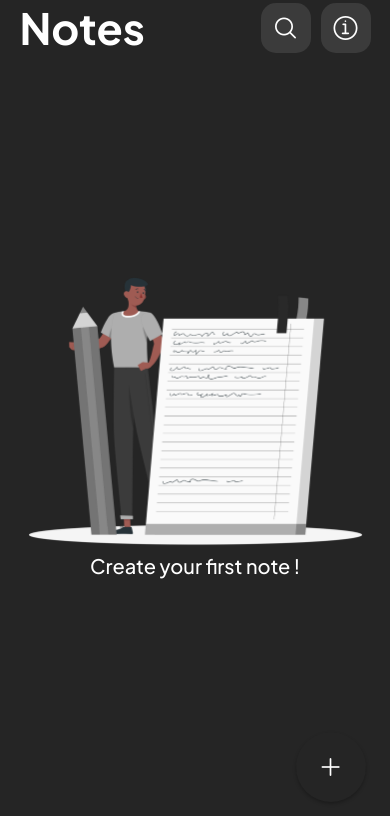
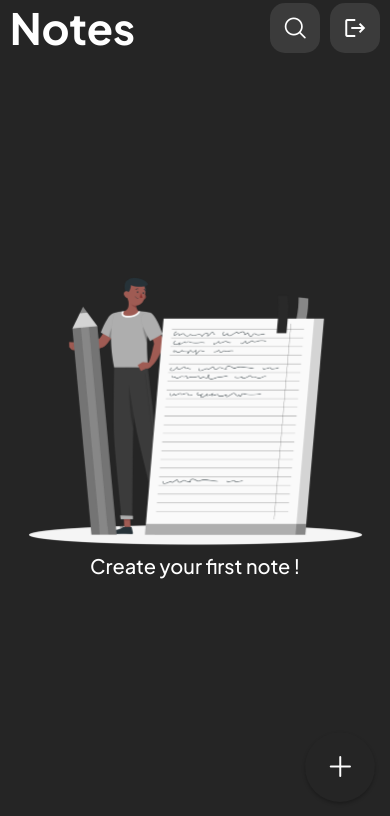
Before and after one commit to usmanjutt47/ChatGPT, a React Native app: screen /Home in a window 390 px wide. Shown: the top 816 px of the page. Built offline with nearby package versions, Linux system fonts and the light colour scheme.

Commit message:
Update Home.jsx

```diff
--- a/screens/Home.jsx
+++ b/screens/Home.jsx
@@ -8,20 +8,35 @@ import {
 import React from "react";
 import { SafeAreaView } from "react-native-safe-area-context";
 import AntDesign from "@expo/vector-icons/AntDesign";
+import { useNavigation } from "@react-navigation/native";
+import { StatusBar } from "expo-status-bar";
+import MaterialIcons from "@expo/vector-icons/MaterialIcons";
 
 export default function Home() {
+  const navigation = useNavigation();
+  const handleCreate = () => {
+    navigation.navigate("CreateNotes");
+  };
+  const handleSearch = () => {
+    navigation.navigate("Search");
+  };
+
   return (
     <SafeAreaView style={styles.container}>
+      <StatusBar style="light" />
       <View style={styles.innerContainer}>
         <View style={styles.header}>
           <View style={styles.headerInnerContainer}>
             <Text style={styles.text}>Notes</Text>
             <View style={{ flexDirection: "row", gap: 10 }}>
-              <TouchableHighlight style={styles.searchContainer}>
+              <TouchableHighlight
+                style={styles.searchContainer}
+                onPress={handleSearch}
+              >
                 <AntDesign name="search1" size={24} color="#fff" />
               </TouchableHighlight>
               <TouchableHighlight style={styles.searchContainer}>
-                <AntDesign name="infocirlceo" size={24} color="#fff" />
+                <MaterialIcons name="logout" size={24} color="#fff" />
               </TouchableHighlight>
             </View>
           </View>
@@ -33,8 +48,8 @@ export default function Home() {
           />
           <Text style={styles.noNotesText}>Create your first note !</Text>
         </View>
-        <TouchableHighlight style={styles.addContainer}>
-          <AntDesign name="plus" size={24} color="#fff" />
+        <TouchableHighlight style={styles.addContainer} onPress={handleCreate}>
+          <AntDesign name="plus" size={28} color="#fff" />
         </TouchableHighlight>
       </View>
     </SafeAreaView>
@@ -48,7 +63,7 @@ const styles = StyleSheet.create({
   },
   innerContainer: {
     height: "100%",
-    width: "90%",
+    width: "95%",
     alignSelf: "center",
   },
   header: {
```
